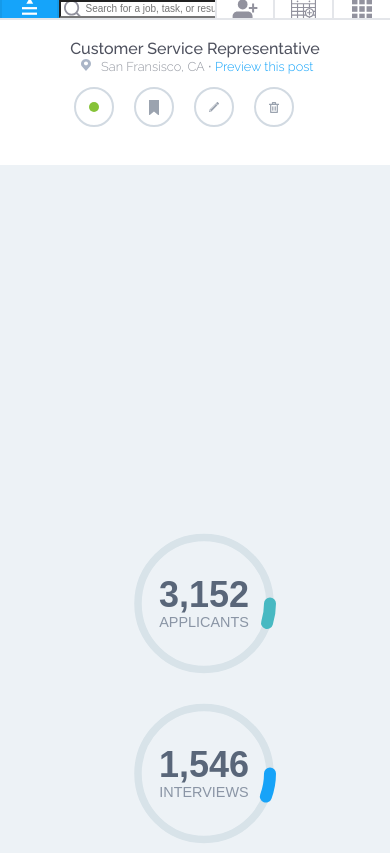
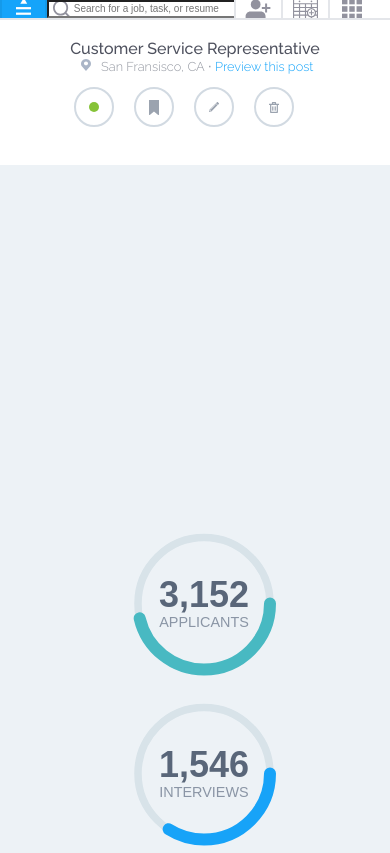
Before and after one commit to AdamMescher/am-comp-challenge-3, a plain HTML site: page index.html in a window 390 px wide. Shown: the top 853 px of the page. Drawn offline with Linux system fonts and the light colour scheme.

```diff
--- a/style.css
+++ b/style.css
@@ -1356,7 +1356,7 @@
 
   .header-container {
     display: grid;
-    grid-template-columns: 15% 40% 15% 15% 15%;
+    grid-template-columns: 12% 48% 12% 12% 12%;
   }
 
   input[type="text"]{
@@ -1399,6 +1399,11 @@
 
 @media (max-width: 600px){
 
+  input[type="text"]::placeholder{
+    margin-right: 10px;
+    text-overflow: ellipsis;
+  }
+
   .job-title h1 {
     font-size: 1em;
   }
```
